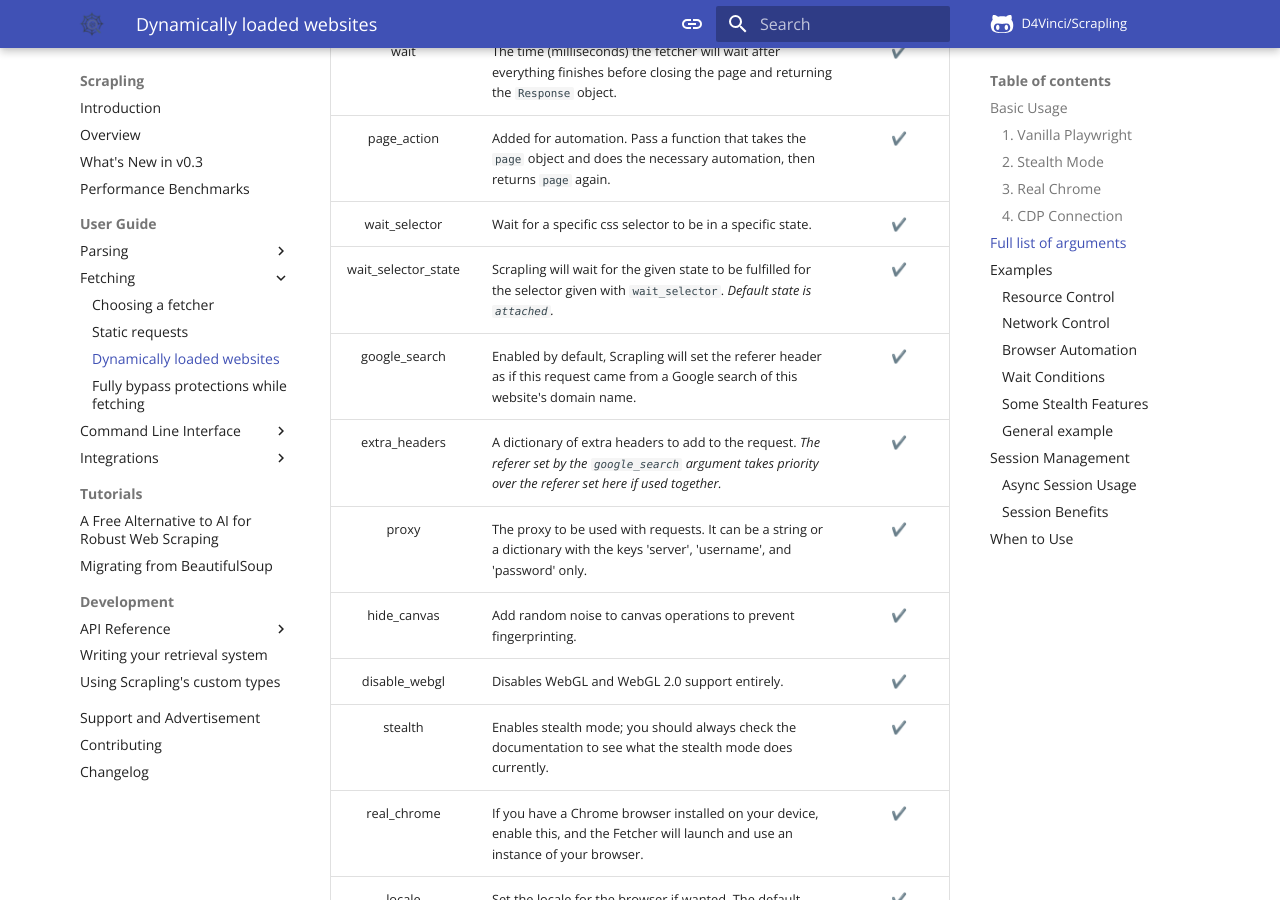
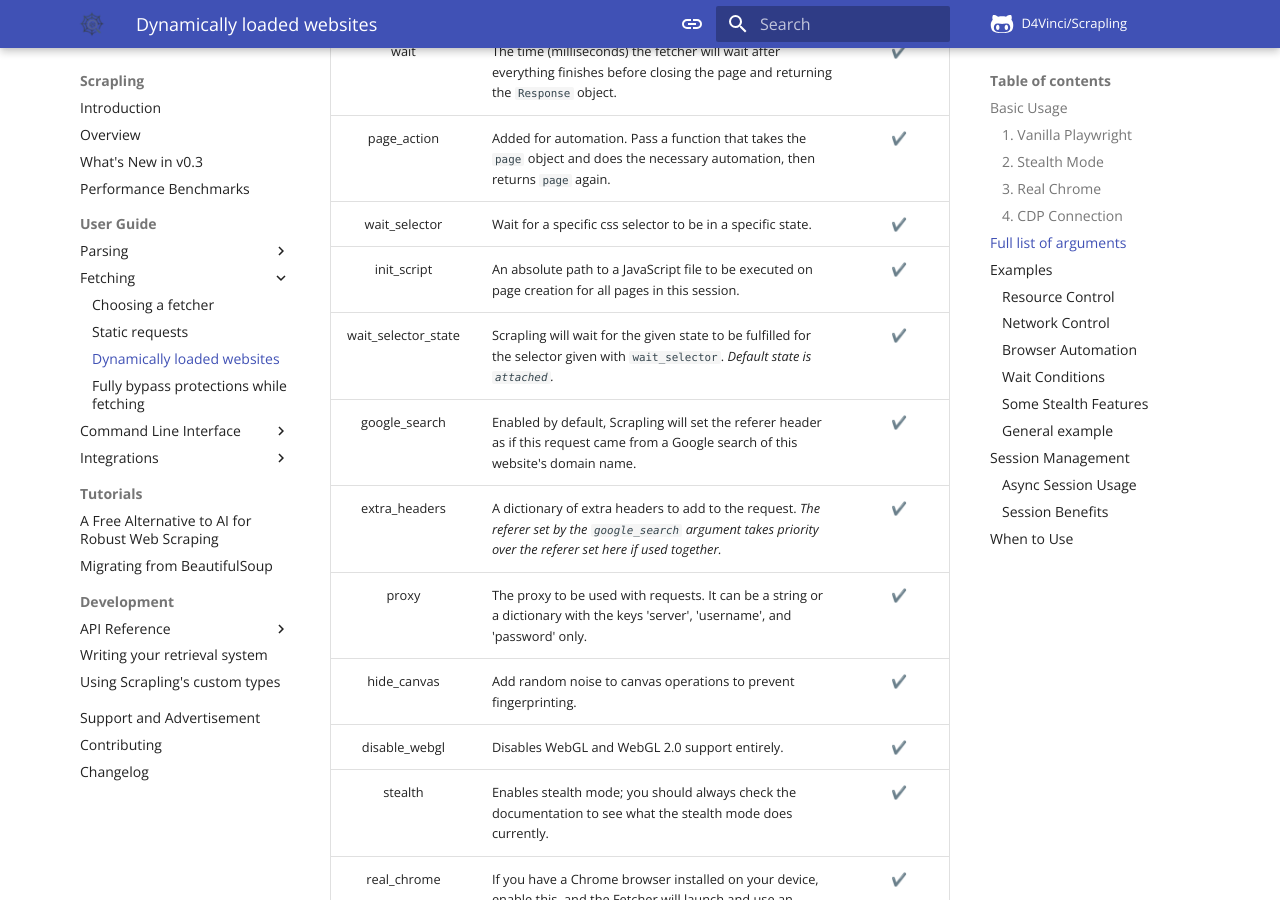
Before and after one commit to CybrFlux/CybrScrape, an MkDocs documentation site: the page built from docs/fetching/dynamic.md, in a window 1280 px wide and 900 px high, scrolled down 2992 px. Built offline with MkDocs 1.6.1 and Material for MkDocs 9.7.7, drawn with Linux system fonts in a browser that asks for light colours; some web fonts are replaced; comment, search, counter and statistics services are not loaded.

Commit message:
docs: add `init_script` new argument

```diff
--- a/docs/fetching/dynamic.md
+++ b/docs/fetching/dynamic.md
@@ -79,6 +79,7 @@
 |        wait         | The time (milliseconds) the fetcher will wait after everything finishes before closing the page and returning the `Response` object.                                                                                                                                                                                                                                                                                       |    ✔️    |
 |     page_action     | Added for automation. Pass a function that takes the `page` object and does the necessary automation, then returns `page` again.                                                                                                                                                                                                                                                                                           |    ✔️    |
 |    wait_selector    | Wait for a specific css selector to be in a specific state.                                                                                                                                                                                                                                                                                                                                                                |    ✔️    |
+|     init_script     | An absolute path to a JavaScript file to be executed on page creation for all pages in this session.                                                                                                                                                                                                                                                                                                                       |    ✔️    |
 | wait_selector_state | Scrapling will wait for the given state to be fulfilled for the selector given with `wait_selector`. _Default state is `attached`._                                                                                                                                                                                                                                                                                        |    ✔️    |
 |    google_search    | Enabled by default, Scrapling will set the referer header as if this request came from a Google search of this website's domain name.                                                                                                                                                                                                                                                                                      |    ✔️    |
 |    extra_headers    | A dictionary of extra headers to add to the request. _The referer set by the `google_search` argument takes priority over the referer set here if used together._                                                                                                                                                                                                                                                          |    ✔️    |
```
Also changed, not shown: docs/fetching/stealthy.md (+1 -0 lines).
